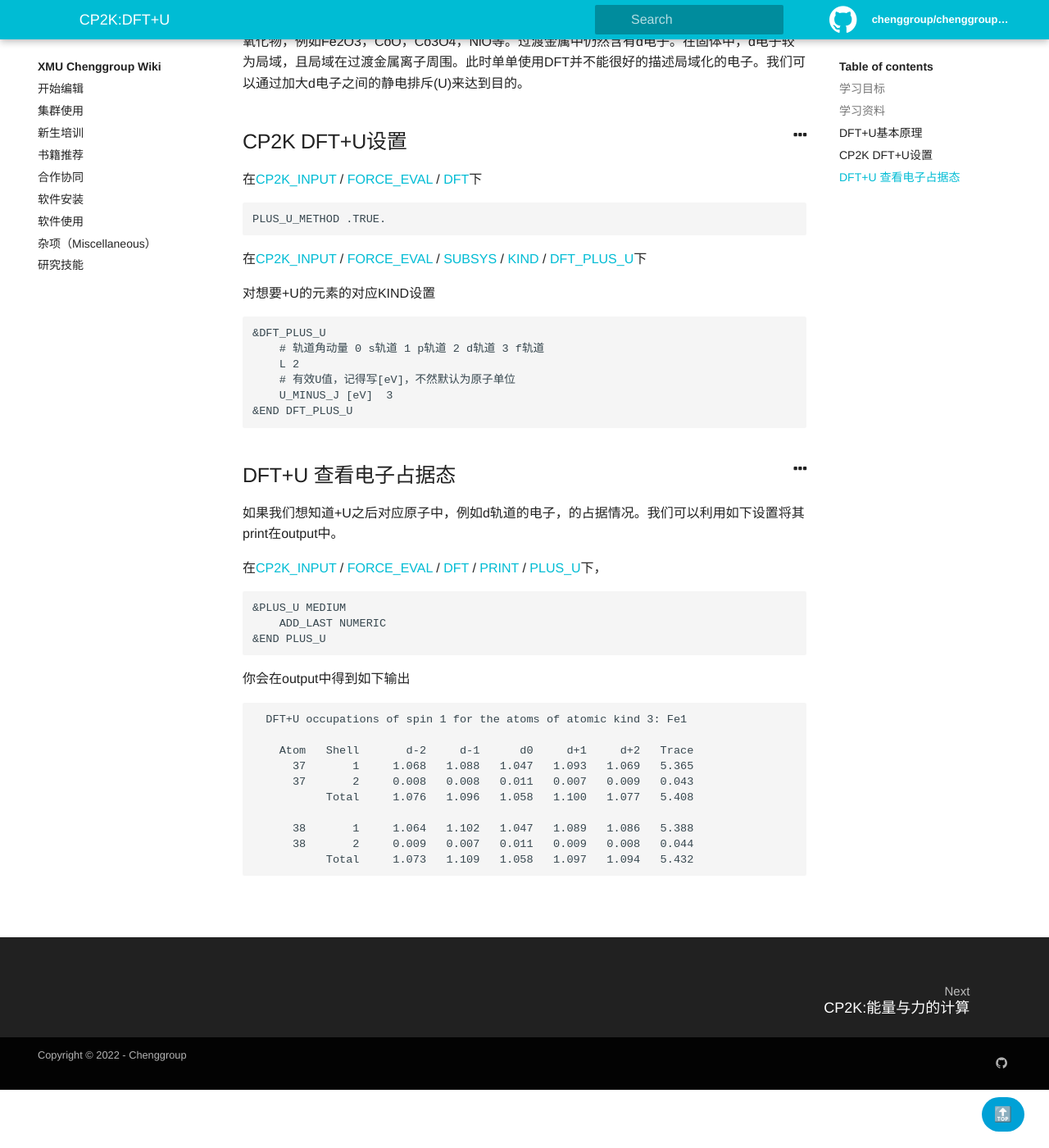
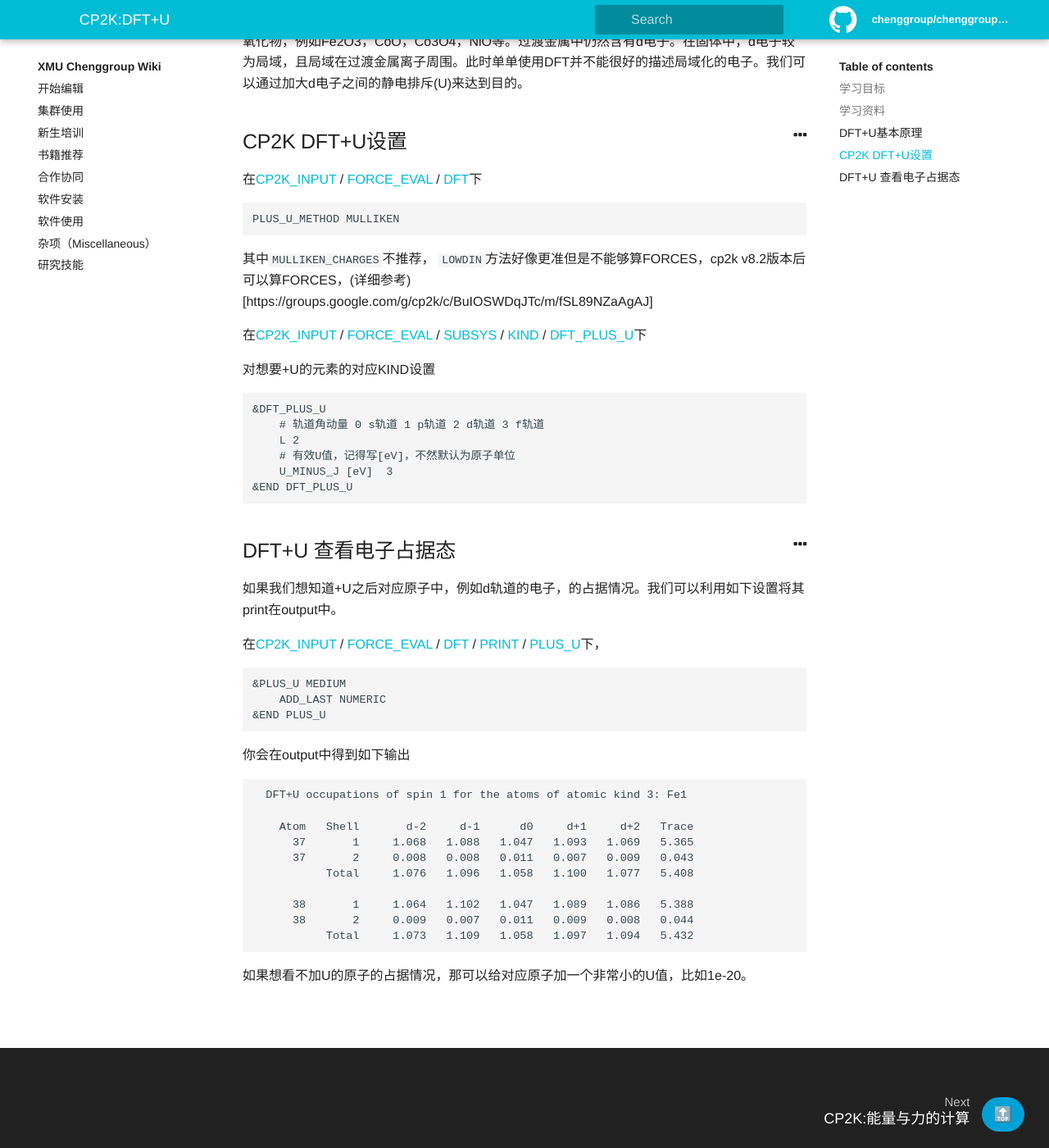
Before and after one commit to chenggroup/chenggroup.github.io, a Jekyll site: the page built from _wiki/软件使用/cp2k/cp2k-dft+u.md, in a window 1280 px wide and 1400 px high, scrolled down 721 px. Shown: the whole window at 82% size. Built offline with Jekyll 4.4.1, drawn with Linux system fonts in a browser that asks for light colours.

Commit message:
update dft plus u with charge method instruction

````diff
--- a/_wiki/软件使用/cp2k/cp2k-dft+u.md
+++ b/_wiki/软件使用/cp2k/cp2k-dft+u.md
@@ -37,8 +37,9 @@ DFT对于电子的描述是偏向离域化的，因此DFT可以较好地描述
 在[CP2K_INPUT](https://manual.cp2k.org/cp2k-8_1-branch/CP2K_INPUT.html) / [FORCE_EVAL](https://manual.cp2k.org/cp2k-8_1-branch/CP2K_INPUT/FORCE_EVAL.html) / [DFT](https://manual.cp2k.org/cp2k-8_1-branch/CP2K_INPUT/FORCE_EVAL/DFT.html)下
 
 ```cp2k
-PLUS_U_METHOD .TRUE.
+PLUS_U_METHOD MULLIKEN
 ```
+其中`MULLIKEN_CHARGES`不推荐， `LOWDIN`方法好像更准但是不能够算FORCES，cp2k v8.2版本后可以算FORCES，(详细参考)[https://groups.google.com/g/cp2k/c/BuIOSWDqJTc/m/fSL89NZaAgAJ]
 
 在[CP2K_INPUT](https://manual.cp2k.org/cp2k-8_1-branch/CP2K_INPUT.html) / [FORCE_EVAL](https://manual.cp2k.org/cp2k-8_1-branch/CP2K_INPUT/FORCE_EVAL.html) / [SUBSYS](https://manual.cp2k.org/cp2k-8_1-branch/CP2K_INPUT/FORCE_EVAL/SUBSYS.html) / [KIND](https://manual.cp2k.org/cp2k-8_1-branch/CP2K_INPUT/FORCE_EVAL/SUBSYS/KIND.html) / [DFT_PLUS_U](https://manual.cp2k.org/cp2k-8_1-branch/CP2K_INPUT/FORCE_EVAL/SUBSYS/KIND/DFT_PLUS_U.html)下
 
@@ -81,3 +82,4 @@ PLUS_U_METHOD .TRUE.
       38       2     0.009   0.007   0.011   0.009   0.008   0.044
            Total     1.073   1.109   1.058   1.097   1.094   5.432
 ```
+如果想看不加U的原子的占据情况，那可以给对应原子加一个非常小的U值，比如1e-20。
````
